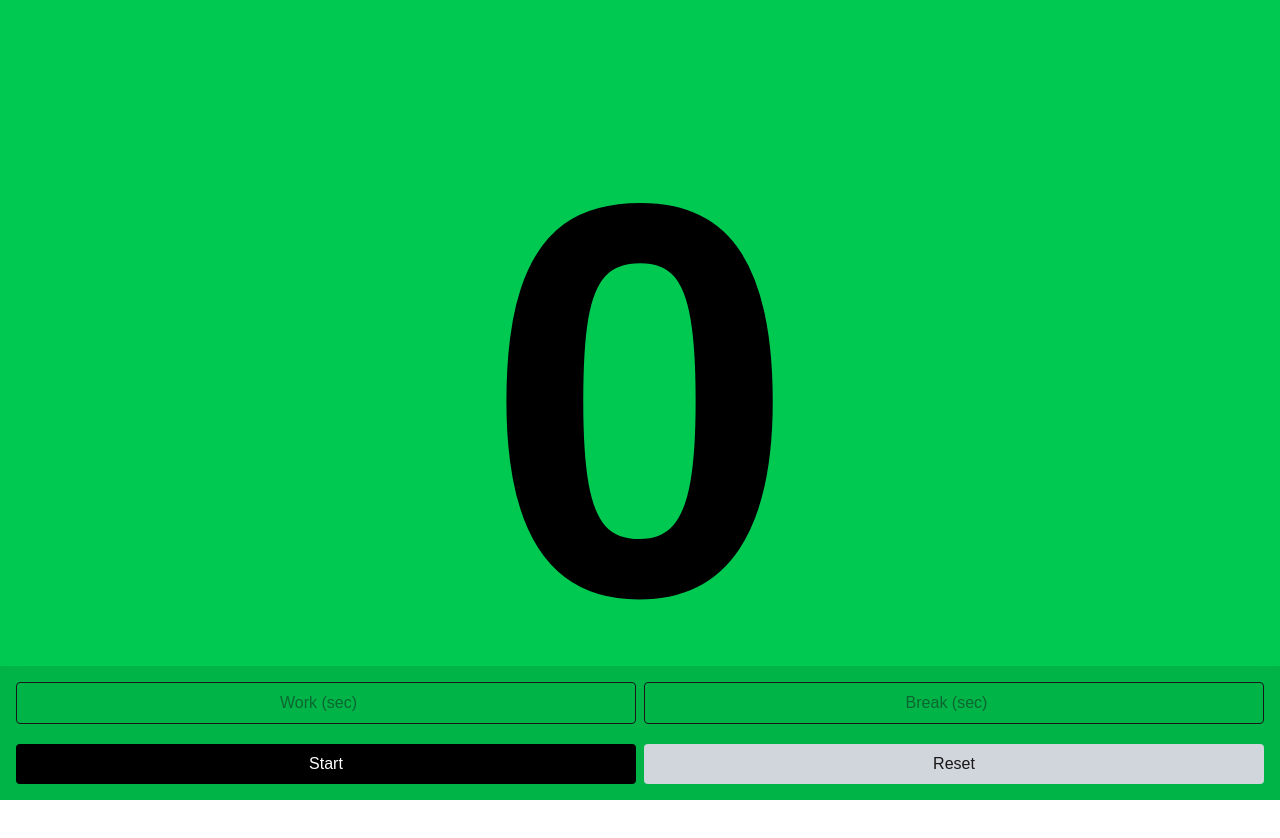
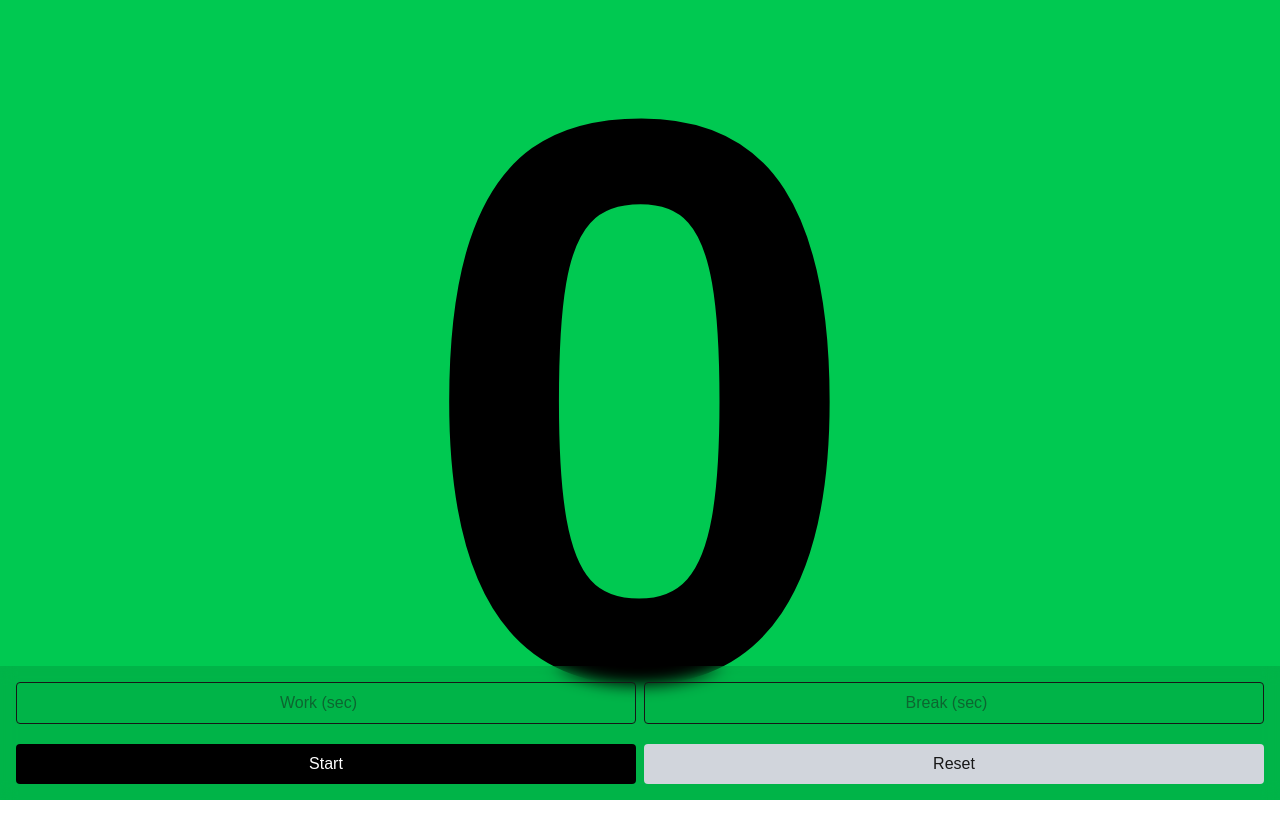
Before and after one commit to Mher119/timer, a Next.js app: page / in a window 1280 px wide. Shown: the top 838 px of the page. Before the commit the page ends 800 px from the top, so only its background shows below. Built offline with nearby package versions, Linux system fonts and the light colour scheme.

Commit message:
3th commit

```diff
--- a/app/components/TimerDisplay.tsx
+++ b/app/components/TimerDisplay.tsx
@@ -24,7 +24,7 @@ export default function TimerDisplay({ seconds, mode }: Props) {
         <span
           className="font-bold text-black text-center"
           style={{
-            fontSize: "clamp(5rem, 80vw, 70vh)", // bigger size now
+            fontSize: "clamp(5rem, 80vw, 100vh)", // bigger size now
             lineHeight: 1,
             wordBreak: "break-word",
             maxWidth: "100%",       // prevents overflow on mobile
```
